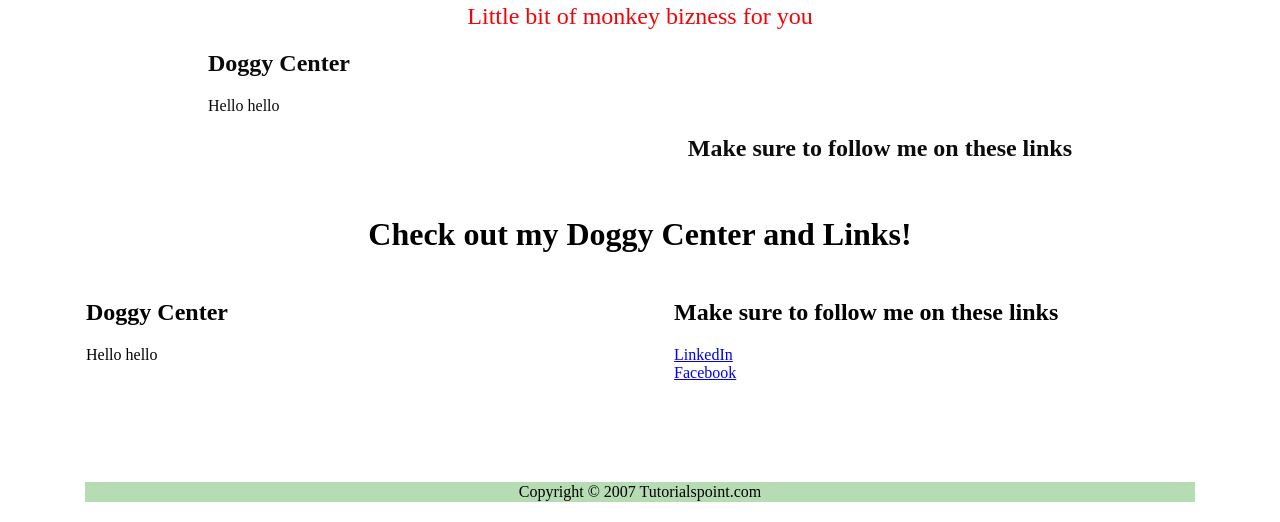
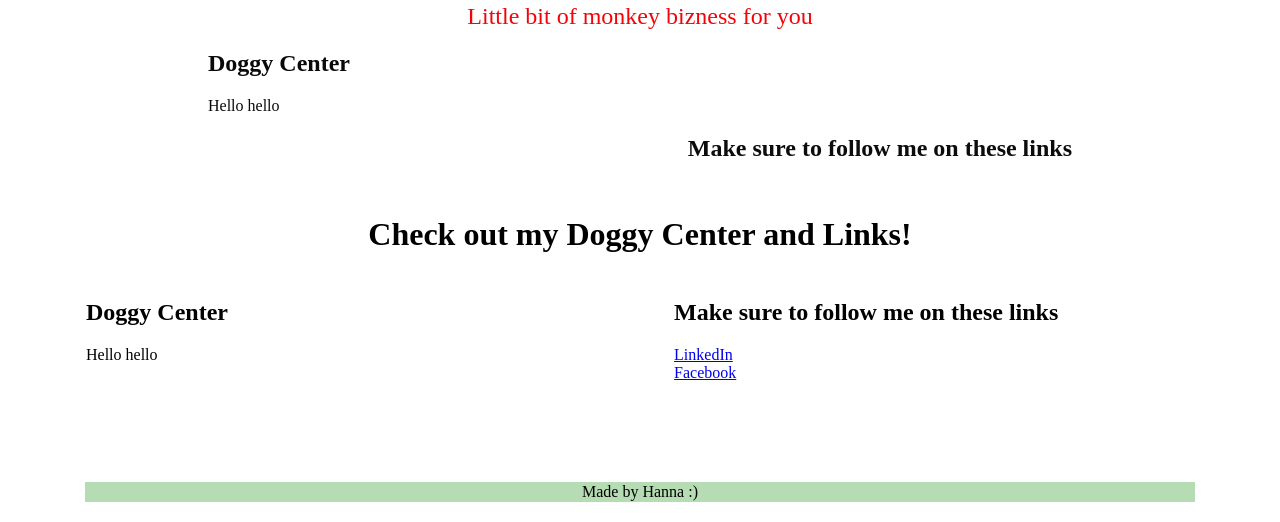
Before and after one commit to kodyt/movie-website, a plain HTML site: page kody.html in a window 1280 px wide. Shown: the part 602-1124 px from the top of the page. Drawn offline with Linux system fonts and the light colour scheme.

Commit message:
small edit

```diff
--- a/kody.html
+++ b/kody.html
@@ -92,7 +92,7 @@
       <tr>
          <td colspan = "2" bgcolor = "#b5dcb3">
             <center>
-               Copyright © 2007 Tutorialspoint.com
+               Made by Hanna :)
             </center>
          </td>
       </tr>
```
